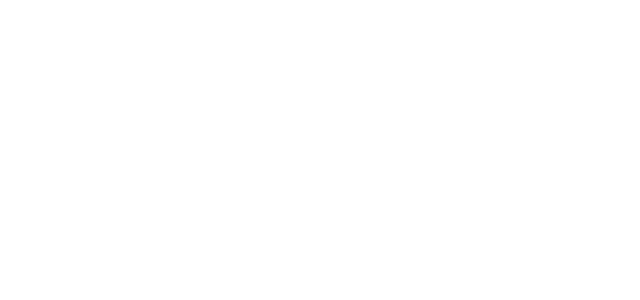
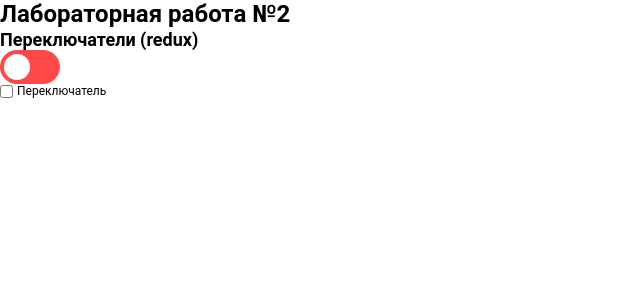
Before and after one commit to reznikovkg/just-copy, a React (Create React App) app in the folder react/app/: page /switch-redux in a window 1280 px wide. Before the commit this address had no page. Shown: the top 300 px of the page, without its empty margins (0-640 px from the left). Built offline with nearby package versions, Linux system fonts and the light colour scheme.

Commit message:
Лабораторная работа №2, переключатели, redux - (Крючков Н.С.)

```diff
--- a/react/app/package.json
+++ b/react/app/package.json
@@ -3,6 +3,7 @@
   "version": "0.1.0",
   "private": true,
   "dependencies": {
+    "@reduxjs/toolkit": "^2.0.1",
     "@testing-library/jest-dom": "^5.16.5",
     "@testing-library/react": "^13.4.0",
     "@testing-library/user-event": "^13.5.0",
@@ -10,6 +11,7 @@
     "mobx-react-lite": "^4.0.2",
     "react": "^18.2.0",
     "react-dom": "^18.2.0",
+    "react-redux": "^9.0.4",
     "react-router-dom": "^6.8.2",
     "react-scripts": "5.0.1",
     "web-vitals": "^2.1.4"
--- a/react/app/src/App.js
+++ b/react/app/src/App.js
@@ -5,6 +5,7 @@
 import MainPageComponent from "./components/pages/MainPageComponent";
 import AсcordionPageComponent from "./components/pages/AсcordionPageComponent";
 import SwitchPage from "./components/pages/SwitchPage";
+import SwitchReduxPage from "./components/pages/SwitchReduxPage";
 
 function App() {
   return (
@@ -14,6 +15,7 @@
             <Route  path='/main' element={<MainPageComponent />}/>
             <Route  path='/acсordions' element={<AсcordionPageComponent />}/>
             <Route exact path={'/switch'} element={<SwitchPage/>}/>
+            <Route exact path={'/switch-redux'} element={<SwitchReduxPage/>}/>
         </Routes>
     </div>
   );
--- a/react/app/src/components/pages/MainPageComponent.jsx
+++ b/react/app/src/components/pages/MainPageComponent.jsx
@@ -6,6 +6,7 @@
         <div className="main_page">
             <LinkComponent link="/acordions" > Акордион </LinkComponent>
             <LinkComponent link="/switch" > Переключатели </LinkComponent>
+            <LinkComponent link="/switch-redux" > Переключатели (redux) </LinkComponent>
         </div>
     );
 };
--- /dev/null
+++ b/react/app/src/components/pages/SwitchReduxPage.jsx
@@ -0,0 +1,23 @@
+import {useDispatch, useSelector} from 'react-redux'
+
+import SlideSwitch from "../Switch/SlideSwitch";
+import CheckboxSwitch from "../Switch/CheckboxSwitch";
+import {toggleChange} from "../../features/SwitcherSlice";
+
+const SwitchReduxPage = () => {
+    const switcher = useSelector((state) => state.switcher.value)
+    const dispatch = useDispatch()
+
+    const onToggleChange = () => {
+        dispatch(toggleChange(!switcher));
+    };
+
+    return <>
+        <h1>Лабораторная работа №2</h1>
+        <h2>Переключатели (redux)</h2>
+        <SlideSwitch isChecked={switcher} onToggleChange={onToggleChange}/>
+        <CheckboxSwitch isChecked={switcher} onToggleChange={onToggleChange}/>
+    </>
+}
+
+export default SwitchReduxPage
--- /dev/null
+++ b/react/app/src/features/SwitcherSlice.js
@@ -0,0 +1,17 @@
+import { createSlice } from '@reduxjs/toolkit'
+
+export const switcherSlice = createSlice({
+    name: 'switcher',
+    initialState: {
+        value: false,
+    },
+    reducers: {
+        toggleChange: (state, action) => {
+            state.value = action.payload
+        }
+    },
+})
+
+export const { toggleChange } = switcherSlice.actions
+
+export default switcherSlice.reducer
--- a/react/app/src/index.js
+++ b/react/app/src/index.js
@@ -2,13 +2,17 @@
 import ReactDOM from 'react-dom/client';
 import App from './App';
 import {BrowserRouter} from "react-router-dom";
+import SwitchStore from "./store/SwitchStore";
+import {Provider} from "react-redux";
 
 
 const root = ReactDOM.createRoot(document.getElementById('root'));
 root.render(
   <React.StrictMode>
       <BrowserRouter>
-        <App />
+          <Provider store={SwitchStore}>
+              <App />
+          </Provider>
       </BrowserRouter>
   </React.StrictMode>
 );
--- /dev/null
+++ b/react/app/src/store/SwitchStore.js
@@ -0,0 +1,9 @@
+import { configureStore } from '@reduxjs/toolkit'
+
+import SwitcherSlice from "../features/SwitcherSlice";
+
+export default configureStore({
+    reducer: {
+        switcher: SwitcherSlice,
+    },
+})
```
